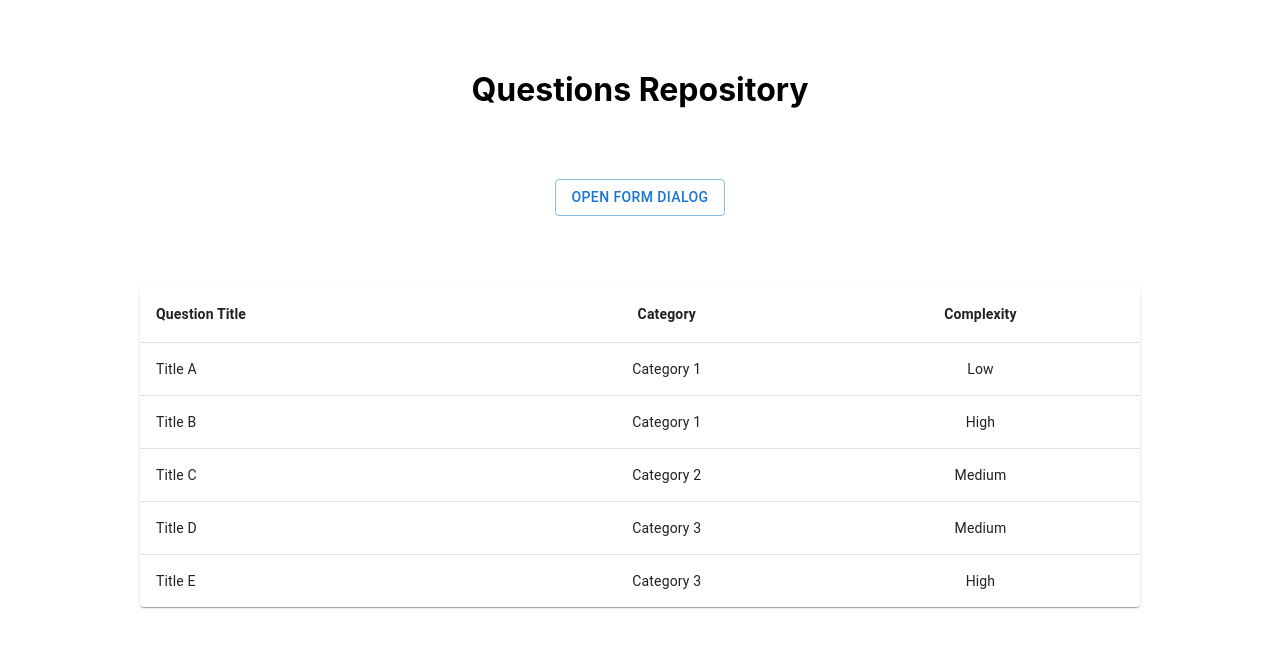
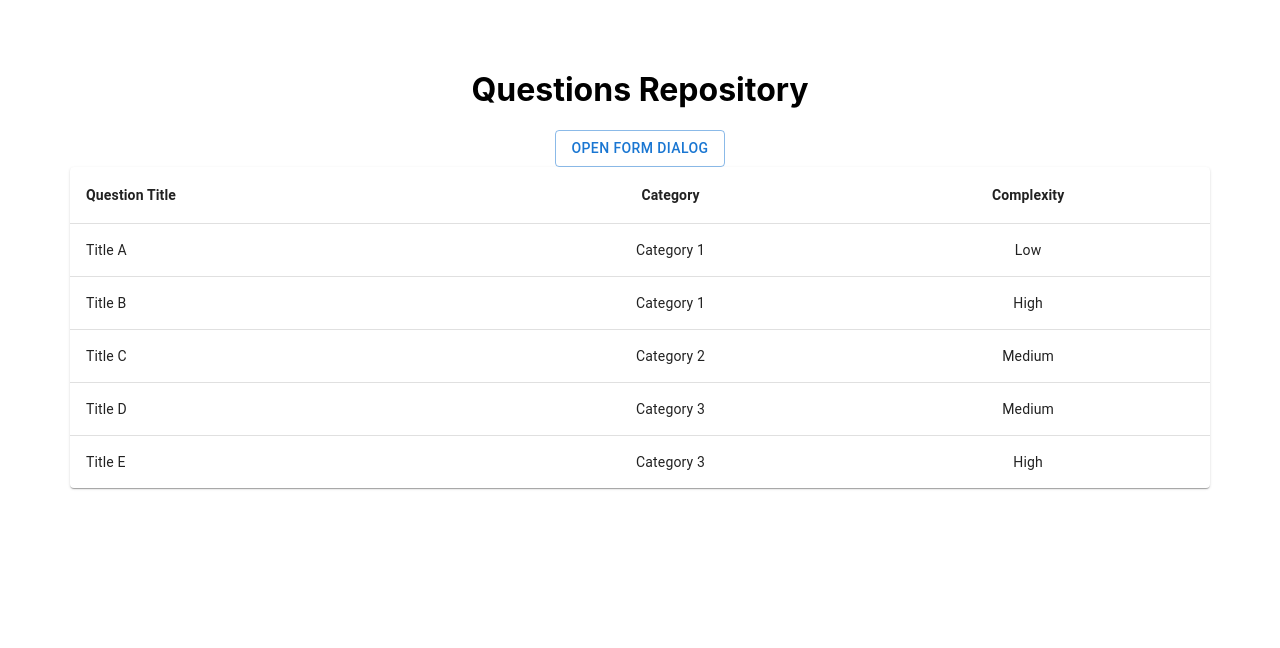
Before and after one commit to CS3219-AY2324S1/ay2324s1-course-assessment-g42, a React (Create React App) app in the folder frontend/: page /questions in a window 1280 px wide. Shown: the top 648 px of the page. Built offline with nearby package versions, Linux system fonts and the light colour scheme.

Commit message:
remove wrapper classes from div

```diff
--- a/frontend/src/components/questions/formDialog.js
+++ b/frontend/src/components/questions/formDialog.js
@@ -34,7 +34,7 @@ function FormDialog({ questions, setQuestions, createQuestion }) {
   }
 
   return (
-    <div className="wrapper">
+    <div>
     {/* Button to add a new question */}
     <Button variant="outlined" onClick={handleClickOpen}>
         Open form dialog
--- a/frontend/src/components/questions/questionsTable.js
+++ b/frontend/src/components/questions/questionsTable.js
@@ -25,7 +25,7 @@ function QuestionsTable({ questions }) {
   };
 
   return (
-    <div className="wrapper">
+    <div>
       {/* Dialog popup for question information */}
       <QuestionInfo open={open} handleClose={handleClose} question={targetQuestion} />
 
```
